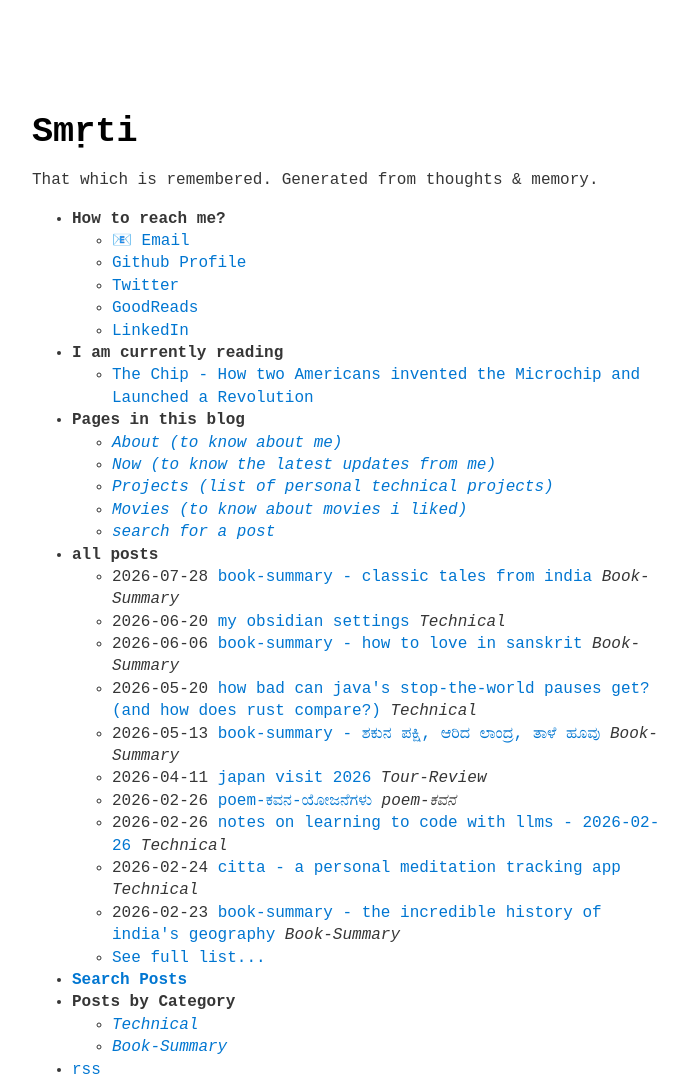
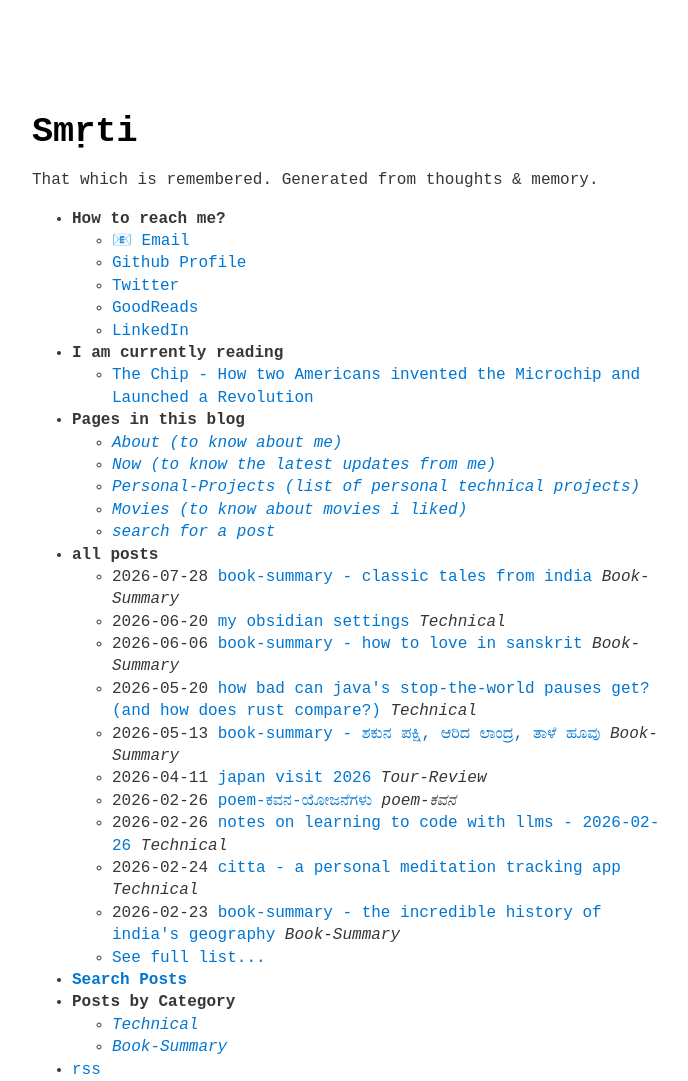
Before and after one commit to harsha-kadekar/harsha-kadekar.github.io, a Jekyll site: the page built from index.md, in a window 1280 px wide. Shown: the whole page, without its empty margins (288-976 px from the left). Built offline with Jekyll 4.4.1, drawn with Linux system fonts in a browser that asks for light colours.

Commit message:
update: projects to personal-projects

```diff
--- a/_data/menu.yml
+++ b/_data/menu.yml
@@ -24,8 +24,8 @@ entries:
         url: about.html
       - title: <i>Now (to know the latest updates from me)</i>
         url: now.html
-      - title: <i> Projects (list of personal technical projects)</i>
-        url: projects.html
+      - title: <i> Personal-Projects (list of personal technical projects)</i>
+        url: personal-projects.html
       - title: <i>Movies (to know about movies i liked)</i>
         url: movies.html
       - title: <i>search for a post</i>
```
Also changed, not shown: personal-projects.md (added, +35 -0 lines).
